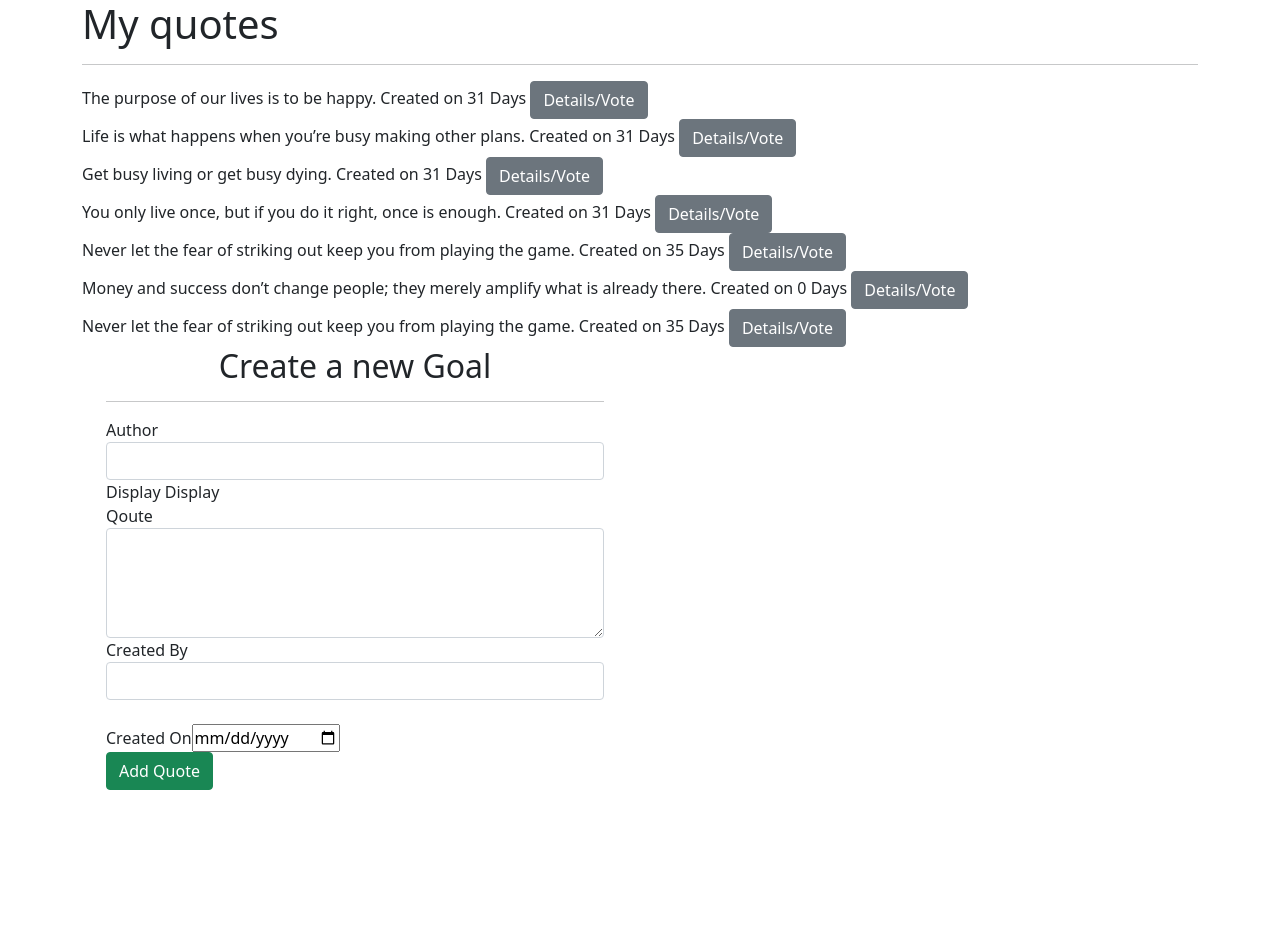
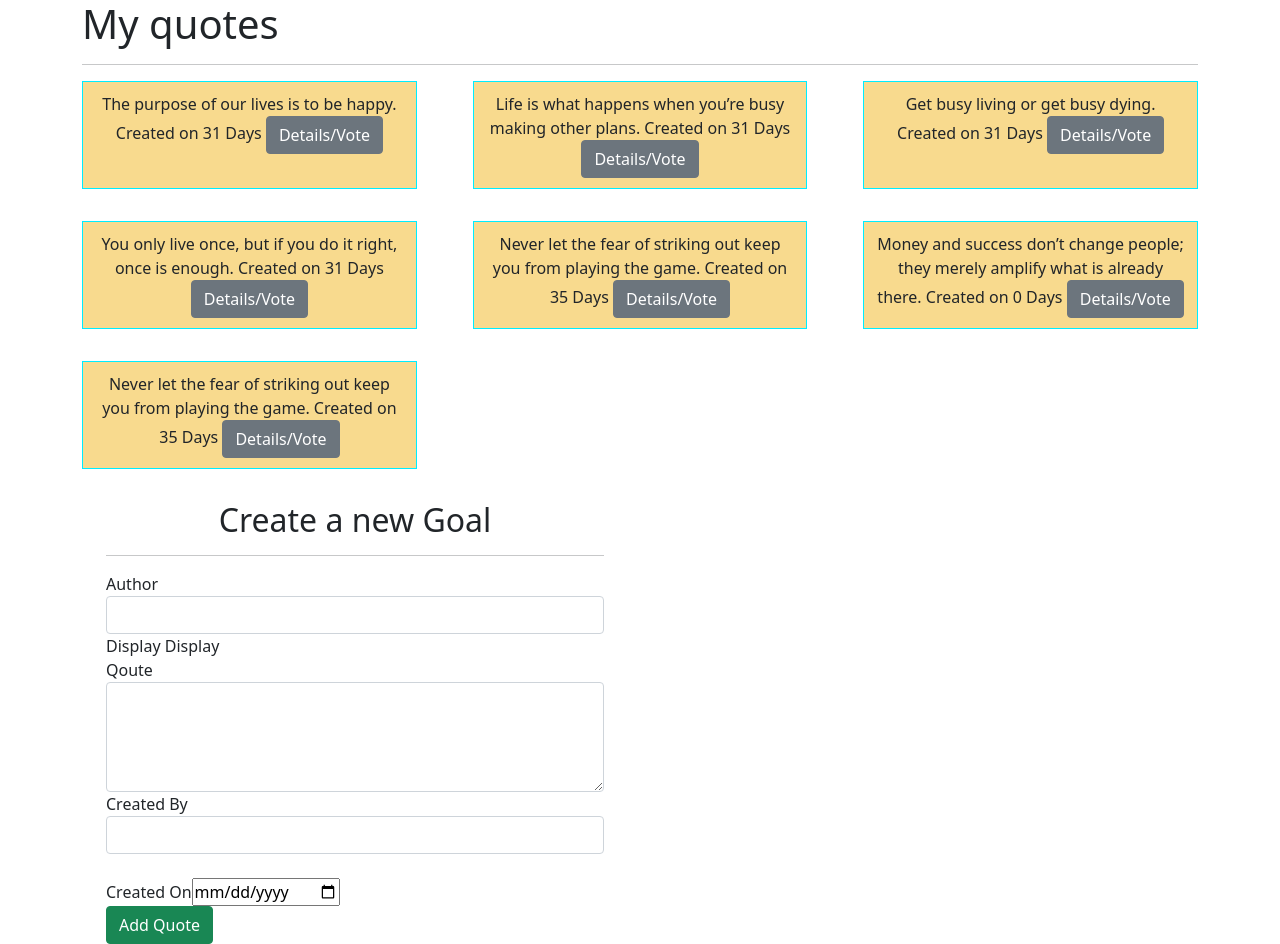
Before and after one commit to Tito-74/Quotes-App, an Angular app: page / in a window 1280 px wide. Before the commit the page ends 800 px from the top, so only its background shows below. Built offline with nearby package versions, Linux system fonts and the light colour scheme.

Commit message:
styling content text

```diff
--- a/src/app/quote/quote.component.css
+++ b/src/app/quote/quote.component.css
@@ -8,3 +8,13 @@
     flex-wrap: wrap;
     justify-content: space-between;
 }
+.quoteText{
+    width: 30%;
+    text-align: center;
+    padding: 10px;
+    background-color: rgb(248, 218, 142);
+    border: 1px solid #00eeff;
+    margin-bottom: 2rem;
+    justify-content: center;
+
+}
```
